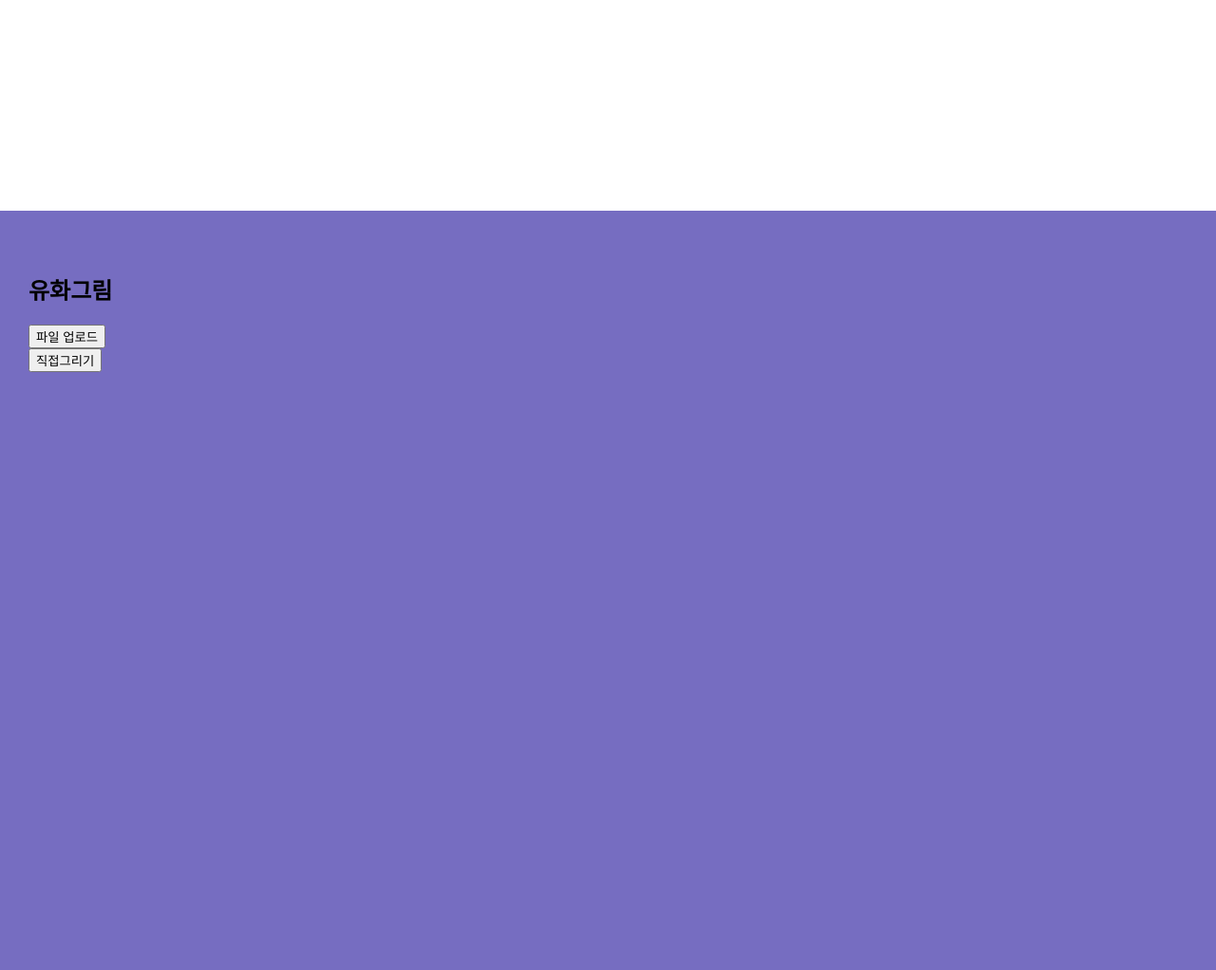
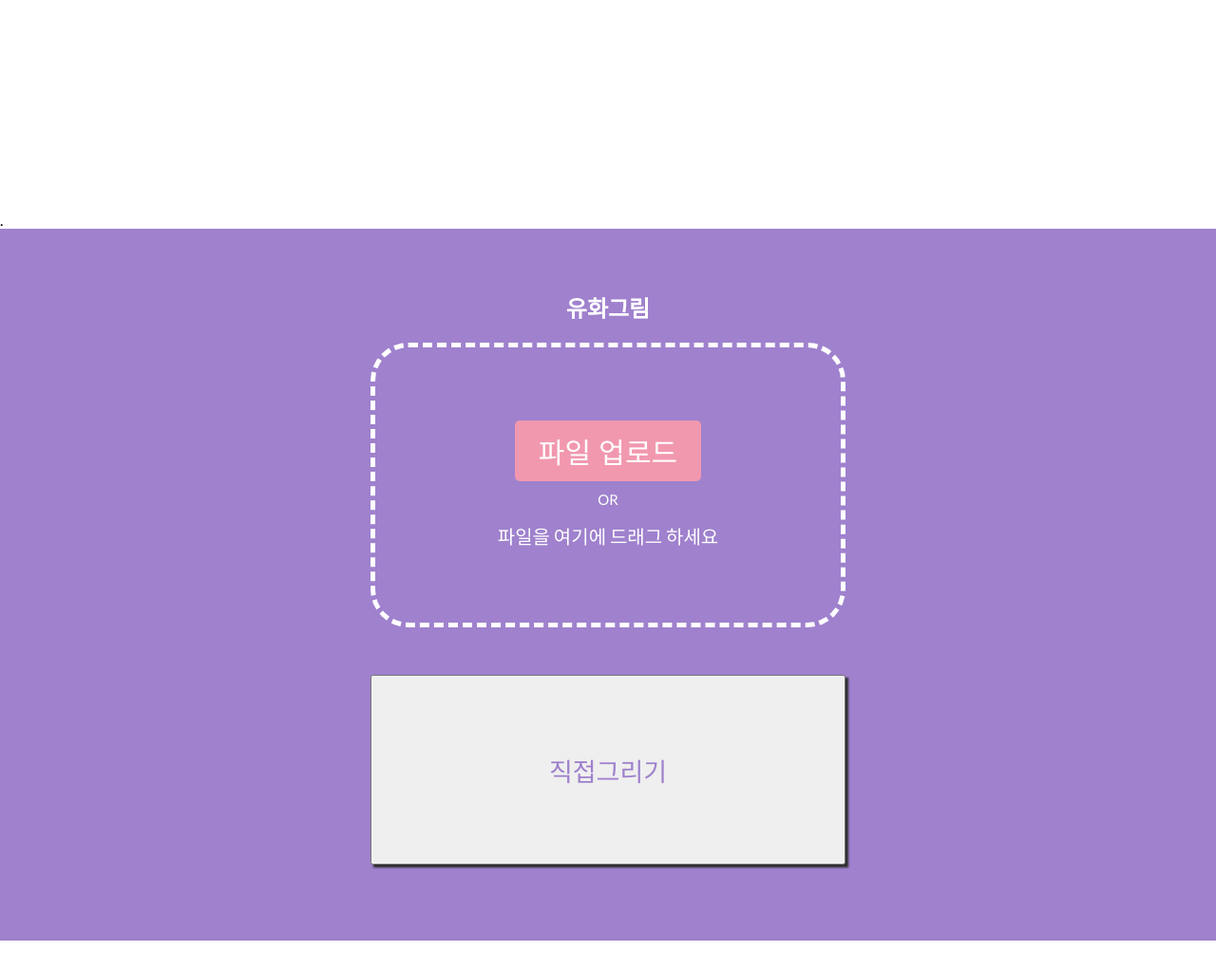
Before and after one commit to hopaom/DrawImg, a Django app: page / in a window 1280 px wide. Shown: the part 2560-3582 px from the top of the page at 95% size. After the commit the page ends 3551 px from the top, so only its background shows below. Run offline with Django 3.2, Linux system fonts and the light colour scheme; parts of the project's set-up code (start-up, migrations or seed data) failed here and were passed over.

Commit message:
추가 - 파일 업로드 부분

```diff
--- a/static/drawapp/css/demo.css
+++ b/static/drawapp/css/demo.css
@@ -17,7 +17,7 @@ body {
 	flex-direction: column;
 	width: 100vw;
 	height: 100vh;
-	background: #766DC1;
+	background: #9F81CD;
 	margin: 0 auto;
 	padding: 2.875em 1.875em 1.875em;
 	overflow: hidden;
@@ -51,13 +51,80 @@ body {
 
 }
 
-.container > footer {
+.container footer {
 	display: flex;
 	flex-direction: column;
 	width: 100vw;
-	height: 100vh;
-	background: #766DC1;
+	background: #9F81CD;
 	margin: 0 auto;
 	padding: 2.875em 1.875em 1.875em;
-	overflow: hidden;
 }
+
+.container footer .upload-box {
+    margin: auto;
+    display: flex;
+    align-items: center;
+    flex-direction: column;
+    color: #fff;
+}
+
+.container footer .upload-box > button {
+    height: 200px;
+    width: 500px;
+    margin: 50px;
+    color: #9F81CD;
+    font-size: 27px;
+    box-shadow: 3px 3px 2px #2c2c2c;
+}
+
+.container footer .upload-box .drag-area{
+  border: 5px dashed #fff;
+  height: 300px;
+  width: 500px;
+  border-radius: 40px;
+  display: flex;
+  align-items: center;
+  justify-content: center;
+  flex-direction: column;
+}
+
+.container footer .upload-box .drag-area.active{
+  border: 5px solid #fff;
+}
+
+.container footer .upload-box .drag-area .icon{
+  font-size: 100px;
+  color: #fff;
+}
+
+.container footer .upload-box .drag-area header{
+  font-size: 20px;
+  font-weight: 500;
+  color: #fff;
+}
+
+.container footer .upload-box .drag-area span{
+  font-size: 15px;
+  font-weight: 500;
+  color: #fff;
+  margin: 10px 0 15px 0;
+}
+
+.container footer .upload-box .drag-area button{
+  padding: 10px 25px;
+  font-size: 30px;
+  font-weight: 500;
+  border: none;
+  outline: none;
+  background: #F198AF;
+  color: #fff;
+  border-radius: 5px;
+  cursor: pointer;
+}
+
+.container footer .upload-box .drag-area img{
+  height: 100%;
+  width: 100%;
+  object-fit: cover;
+  border-radius: 5px;
+}
--- /dev/null
+++ b/static/drawapp/js/drag.js
@@ -0,0 +1,51 @@
+//selecting all required elements
+const dropArea = document.querySelector(".drag-area"),
+dragText = dropArea.querySelector("header"),
+button = dropArea.querySelector("button"),
+input = dropArea.querySelector("input");
+let file; //this is a global variable and we'll use it inside multiple functions
+button.onclick = ()=>{
+  input.click(); //if user click on the button then the input also clicked
+}
+input.addEventListener("change", function(){
+  //getting user select file and [0] this means if user select multiple files then we'll select only the first one
+  file = this.files[0];
+  dropArea.classList.add("active");
+  showFile(); //calling function
+});
+//If user Drag File Over DropArea
+dropArea.addEventListener("dragover", (event)=>{
+  event.preventDefault(); //preventing from default behaviour
+  dropArea.classList.add("active");
+  dragText.textContent = "사진 분석중";
+});
+//If user leave dragged File from DropArea
+dropArea.addEventListener("dragleave", ()=>{
+  dropArea.classList.remove("active");
+  dragText.textContent = "파일을 여기에 드래그 하세요";
+});
+//If user drop File on DropArea
+dropArea.addEventListener("drop", (event)=>{
+  event.preventDefault(); //preventing from default behaviour
+  //getting user select file and [0] this means if user select multiple files then we'll select only the first one
+  file = event.dataTransfer.files[0];
+  showFile(); //calling function
+});
+function showFile(){
+  let fileType = file.type; //getting selected file type
+  let validExtensions = ["image/jpeg", "image/jpg", "image/png"]; //adding some valid image extensions in array
+  if(validExtensions.includes(fileType)){ //if user selected file is an image file
+    let fileReader = new FileReader(); //creating new FileReader object
+    fileReader.onload = ()=>{
+      let fileURL = fileReader.result; //passing user file source in fileURL variable
+        // UNCOMMENT THIS BELOW LINE. I GOT AN ERROR WHILE UPLOADING THIS POST SO I COMMENTED IT
+      // let imgTag = `<img src="${fileURL}" alt="image">`; //creating an img tag and passing user selected file source inside src attribute
+      dropArea.innerHTML = imgTag; //adding that created img tag inside dropArea container
+    }
+    fileReader.readAsDataURL(file);
+  }else{
+    alert("이미지 파일이 아닙니다!");
+    dropArea.classList.remove("active");
+    dragText.textContent = "파일을 여기에 드래그 하세요";
+  }
+}
--- a/templates/drawapp/firstpage.html
+++ b/templates/drawapp/firstpage.html
@@ -5,13 +5,12 @@
     <meta http-equiv="X-UA-Compatible" content="IE=edge,chrome=1">
     <meta name="viewport" content="width=device-width, initial-scale=1.0">
     <title>DrawImg</title>
-    <meta name="description" content="Blueprint: On Scroll Effect Layout" />
-    <meta name="keywords" content="on scroll, effect, slide in, layout, template, transition, javascript" />
-    <meta name="author" content="Codrops" />
+    <meta name="description" content="Blueprint: On Scroll Effect Layout"/>
+    <meta name="keywords" content="on scroll, effect, slide in, layout, template, transition, javascript"/>
+    <meta name="author" content="Codrops"/>
     <link rel="stylesheet" media="(min-width: 860px)" href="/static/drawapp/css/component.css"/>
     <link rel="stylesheet" media="(min-width: 860px)" type="text/css" href="/static/drawapp/css/demo.css"/>
 </head>
-
 <body>
 <div class="container">
     <header class="clearfix">
@@ -50,16 +49,24 @@
             </figure>
         </section>
     </div>
+    <div id="color-box">
+        .
+    </div>
     <footer>
-    <div>
-        <h2>유화그림</h2>
-        <div>
-            <button>파일 업로드</button>
+        <div class="upload-box">
+            <h2>유화그림</h2>
+                <div class="drag-area">
+                    <div class="icon"><i class="fas fa-cloud-upload-alt"></i></div>
+                    <button>파일 업로드</button>
+                    <span>OR</span>
+                    <header>파일을 여기에 드래그 하세요</header>
+                    <input type="file" hidden>
+                </div>
+            <button>직접그리기</button>
         </div>
-        <button>직접그리기</button>
-    </div>
     </footer>
 </div>
+<script src="/static/drawapp/js/drag.js"></script>
 <script src="/static/drawapp/js/modernizr.custom.js"></script>
 <script src="/static/drawapp/js/classie.js"></script>
 <script src="/static/drawapp/js/cbpScroller.js"></script>
```
